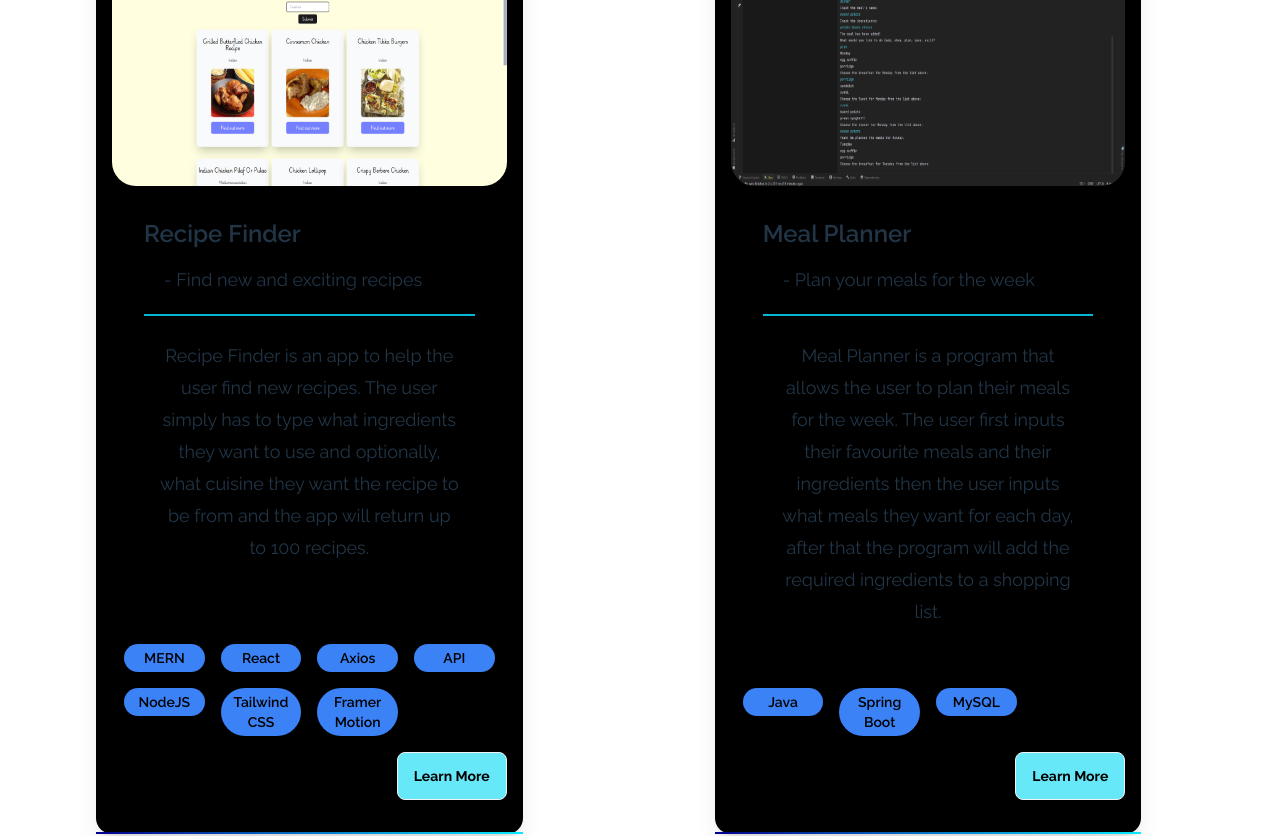
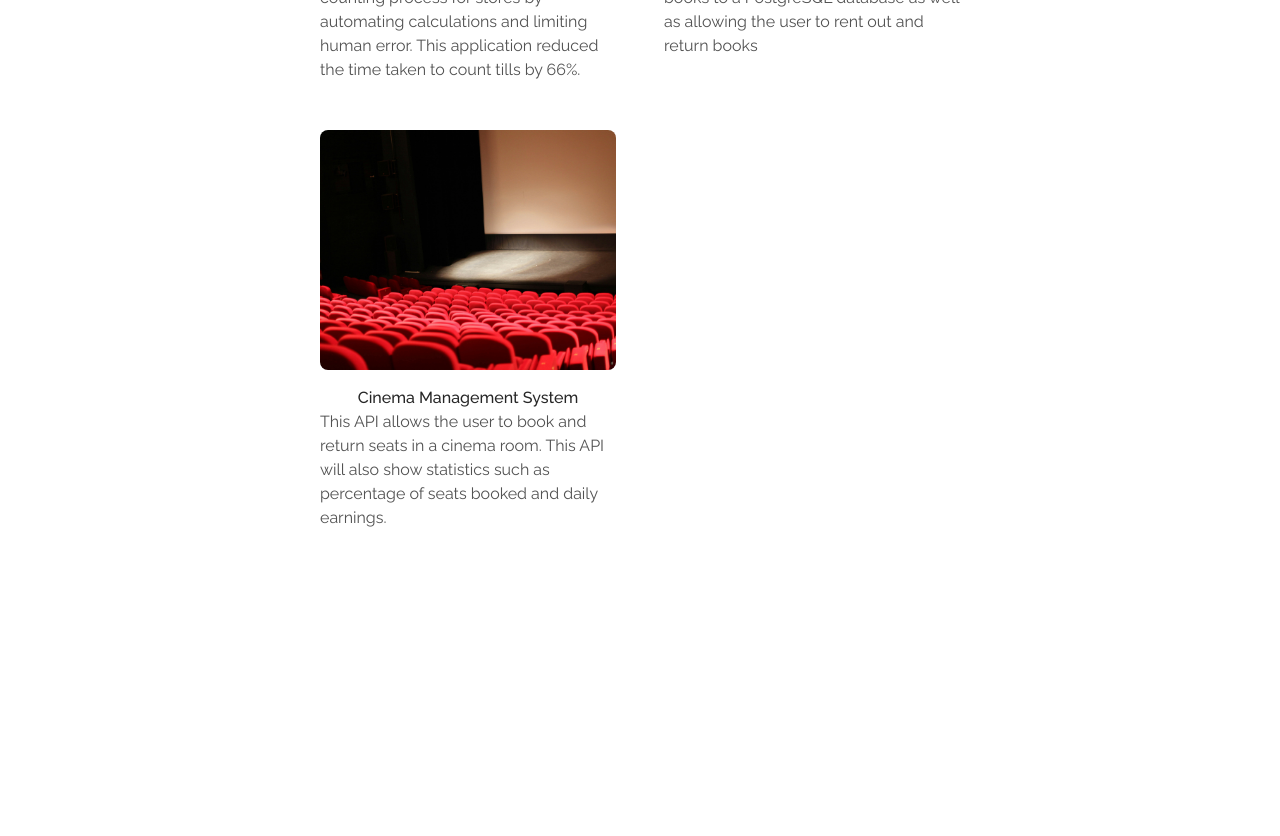
Before and after one commit to kamrantahir2/Portfolio, a React (Vite) app: page /projects in a window 1280 px wide. Shown: the part 2260-3096 px from the top of the page. After the commit the page ends 2806 px from the top, so only its background shows below. Built offline with nearby package versions, Linux system fonts and the light colour scheme; a web font is replaced by a local one.

Commit message:
Change cards design

```diff
--- a/src/components/Projects.jsx
+++ b/src/components/Projects.jsx
@@ -2,11 +2,35 @@ import { projects } from "../data";
 import { Fade, Slide } from "react-awesome-reveal";
 import { useEffect } from "react";
 import { Highlight } from "./hero-highlight";
+import React, { useId, useRef, useState } from "react";
+import { AnimatePresence, motion } from "motion/react";
+import { useOutsideClick } from "../hooks/use-outside-click";
 
 const Projects = () => {
-  // useEffect(() => {
-  //   window.scrollTo(0, 0);
-  // }, []);
+  const [active, setActive] = useState(null);
+  const id = useId();
+  const ref = useRef(null);
+
+  const cards = projects;
+
+  useEffect(() => {
+    function onKeyDown(event) {
+      if (event.key === "Escape") {
+        setActive(false);
+      }
+    }
+
+    if (active && typeof active === "object") {
+      document.body.style.overflow = "hidden";
+    } else {
+      document.body.style.overflow = "auto";
+    }
+
+    window.addEventListener("keydown", onKeyDown);
+    return () => window.removeEventListener("keydown", onKeyDown);
+  }, [active]);
+
+  useOutsideClick(ref, () => setActive(null));
 
   return (
     <div className="">
@@ -22,59 +46,174 @@ const Projects = () => {
         </h2>
       </div>
 
-      <Fade cascade triggerOnce duration={750}>
-        <div className=" flex flex-row flex-wrap w-full mt-20 lg:mt-24 mb-12 lg:grid-cols-2 ">
-          {projects.map((project) => {
-            return (
-              <div
-                className="card mx-4 lg:mx-24 my-4 lg:my-12 p-4 bg-black shadow-xl py-8 md:w-4/12"
-                key={project.image}
+      <>
+        <AnimatePresence>
+          {active && typeof active === "object" && (
+            <motion.div
+              initial={{ opacity: 0 }}
+              animate={{ opacity: 1 }}
+              exit={{ opacity: 0 }}
+              className="fixed inset-0 bg-black/20 h-full w-full z-10"
+            />
+          )}
+        </AnimatePresence>
+        <AnimatePresence>
+          {active && typeof active === "object" ? (
+            <div className="fixed inset-0  grid place-items-center z-[100]">
+              <motion.button
+                key={`button-${active.title}-${id}`}
+                layout
+                initial={{
+                  opacity: 0,
+                }}
+                animate={{
+                  opacity: 1,
+                }}
+                exit={{
+                  opacity: 0,
+                  transition: {
+                    duration: 0.05,
+                  },
+                }}
+                className="flex absolute top-2 right-2 lg:hidden items-center justify-center bg-white rounded-full h-6 w-6"
+                onClick={() => setActive(null)}
               >
-                <figure>
-                  <img className="rounded-3xl card-img" src={project.image} />
-                </figure>
+                <CloseIcon />
+              </motion.button>
+              <motion.div
+                layoutId={`card-${active.title}-${id}`}
+                ref={ref}
+                className="w-full max-w-[500px]  h-full md:h-fit md:max-h-[90%]  flex flex-col bg-white dark:bg-neutral-900 sm:rounded-3xl overflow-hidden"
+              >
+                <motion.div layoutId={`image-${active.title}-${id}`}>
+                  <img
+                    width={200}
+                    height={200}
+                    src={active.image}
+                    alt={active.title}
+                    className="w-full h-80 lg:h-80 sm:rounded-tr-lg sm:rounded-tl-lg object-cover object-top"
+                  />
+                </motion.div>
 
-                <div className="card-body">
-                  <h2 className="card-title  lg:w-9/12 text-2xl">
-                    {project.title}
-                  </h2>
-                  <h2
-                    className="text-left text-lg border-b-2 border-cyan-500 mt-2 pb-5
-                  pl-5"
+                <div>
+                  <div className="flex justify-between items-start p-4">
+                    <div className="">
+                      <motion.h3
+                        layoutId={`title-${active.title}-${id}`}
+                        className="font-medium text-neutral-700 dark:text-neutral-200 text-base"
+                      >
+                        {active.title}
+                      </motion.h3>
+                      <motion.p
+                        layoutId={`description-${active.description}-${id}`}
+                        className="text-neutral-600 dark:text-neutral-400 text-base"
+                      >
+                        {active.description}
+                      </motion.p>
+                    </div>
+
+                    <motion.a
+                      layout
+                      initial={{ opacity: 0 }}
+                      animate={{ opacity: 1 }}
+                      exit={{ opacity: 0 }}
+                      href={active.ctaLink}
+                      target="_blank"
+                      className="px-4 py-3 text-sm rounded-full font-bold bg-green-500 text-white"
+                    >
+                      {active.ctaText}
+                    </motion.a>
+                  </div>
+                  <div className="pt-4 relative px-4">
+                    <motion.div
+                      layout
+                      initial={{ opacity: 0 }}
+                      animate={{ opacity: 1 }}
+                      exit={{ opacity: 0 }}
+                      className="text-neutral-600 text-xs md:text-sm lg:text-base h-40 md:h-fit pb-10 flex flex-col items-start gap-4 overflow-auto dark:text-neutral-400 [mask:linear-gradient(to_bottom,white,white,transparent)] [scrollbar-width:none] [-ms-overflow-style:none] [-webkit-overflow-scrolling:touch]"
+                    >
+                      {typeof active.content === "function"
+                        ? active.content()
+                        : active.content}
+                    </motion.div>
+                  </div>
+                </div>
+              </motion.div>
+            </div>
+          ) : null}
+        </AnimatePresence>
+        <ul className="max-w-2xl mx-auto w-full grid grid-cols-1 md:grid-cols-2 items-start gap-4">
+          {cards.map((card, index) => (
+            <motion.div
+              layoutId={`card-${card.title}-${id}`}
+              key={card.title}
+              onClick={() => setActive(card)}
+              className="p-4 flex flex-col  hover:bg-neutral-50 dark:hover:bg-neutral-800 rounded-xl cursor-pointer"
+            >
+              <div className="flex gap-4 flex-col  w-full">
+                <motion.div layoutId={`image-${card.title}-${id}`}>
+                  <img
+                    width={100}
+                    height={100}
+                    src={card.image}
+                    alt={card.title}
+                    className="h-60 w-full  rounded-lg object-cover object-top"
+                  />
+                </motion.div>
+                <div className="flex justify-center items-center flex-col">
+                  <motion.h3
+                    layoutId={`title-${card.title}-${id}`}
+                    className="font-medium text-neutral-800 dark:text-neutral-200 text-center md:text-left text-base"
                   >
-                    - {project.subtitle}
-                  </h2>
-                  <p className="lg:p-4 md:mb-12 text-lg lg:h-52 leading-8">
-                    {project.description}
-                  </p>
+                    {card.title}
+                  </motion.h3>
+                  <motion.p
+                    layoutId={`description-${card.description}-${id}`}
+                    className="text-neutral-600 dark:text-neutral-400 text-center md:text-left text-base"
+                  >
+                    {card.description}
+                  </motion.p>
                 </div>
-                <div className="grid grid-cols-3 lg:grid-cols-4 gap-4 mb-4 mx-3 mt-8">
-                  {project.tags.map((tag) => {
-                    return (
-                      <div key={tag} className="">
-                        <p className=" rounded-full lg:bg-blue-500 lg:p-1 text-sm text-cyan-500  lg:text-black font-semibold">
-                          {tag}
-                        </p>
-                      </div>
-                    );
-                  })}
-                </div>
-                <a
-                  href={project.link}
-                  target="_blank"
-                  className="card-actions justify-end"
-                >
-                  <button className="btn m-auto lg:m-0 bg-cyan-300 text-black font-bold hover:bg-cyan-200">
-                    Learn More
-                  </button>
-                </a>
               </div>
-            );
-          })}
-        </div>
-      </Fade>
+            </motion.div>
+          ))}
+        </ul>
+      </>
     </div>
   );
 };
 
 export default Projects;
+
+export const CloseIcon = () => {
+  return (
+    <motion.svg
+      initial={{
+        opacity: 0,
+      }}
+      animate={{
+        opacity: 1,
+      }}
+      exit={{
+        opacity: 0,
+        transition: {
+          duration: 0.05,
+        },
+      }}
+      xmlns="http://www.w3.org/2000/svg"
+      width="24"
+      height="24"
+      viewBox="0 0 24 24"
+      fill="none"
+      stroke="currentColor"
+      strokeWidth="2"
+      strokeLinecap="round"
+      strokeLinejoin="round"
+      className="h-4 w-4 text-black"
+    >
+      <path stroke="none" d="M0 0h24v24H0z" fill="none" />
+      <path d="M18 6l-12 12" />
+      <path d="M6 6l12 12" />
+    </motion.svg>
+  );
+};
--- /dev/null
+++ b/src/hooks/use-outside-click.js
@@ -0,0 +1,20 @@
+import { useEffect } from "react";
+
+export const useOutsideClick = (ref, callback) => {
+  useEffect(() => {
+    const listener = (event) => {
+      if (!ref.current || ref.current.contains(event.target)) {
+        return;
+      }
+      callback(event);
+    };
+
+    document.addEventListener("mousedown", listener);
+    document.addEventListener("touchstart", listener);
+
+    return () => {
+      document.removeEventListener("mousedown", listener);
+      document.removeEventListener("touchstart", listener);
+    };
+  }, [ref, callback]);
+};
```
